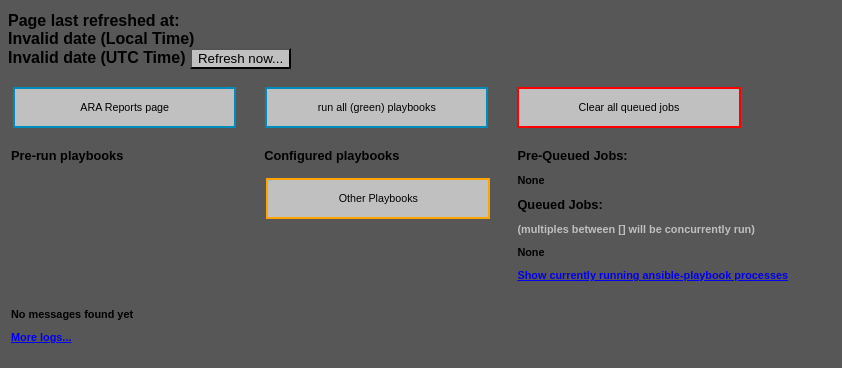
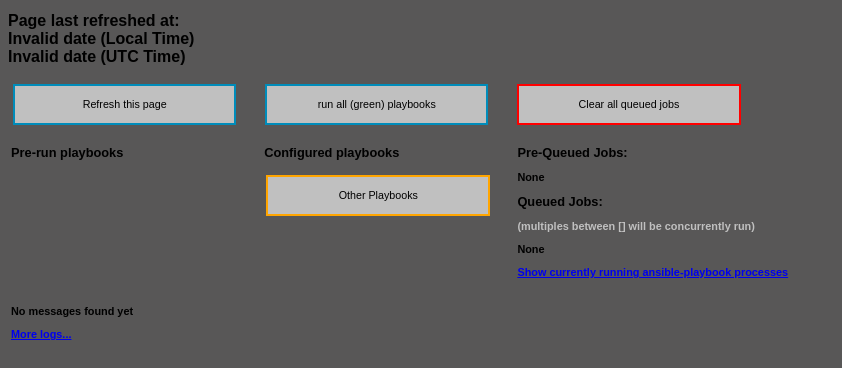
Before and after one commit to jefg60/anmad, a Python web app: template anmad/interface/templates/main.html in a window 1280 px wide. Shown: the part 56-424 px from the top of the page, without its empty margins (0-842 px from the left). Run offline with Jinja, Linux system fonts and the light colour scheme; the template is opened without the code that fills it, so the values that code supplies are empty; some libraries are stand-ins or nearby versions.

Commit message:
moved reload button to where previous ara button was

```diff
--- a/anmad/interface/templates/main.html
+++ b/anmad/interface/templates/main.html
@@ -14,11 +14,17 @@
   </h1>
   {% include 'refreshtime.html' %}
 
+  <script>
+    function ReloadFunc() {
+      location.reload(true);
+    }
+  </script>
+
   <table style="width:60%">
     <tr>
       <td valign="top", width=20%, text-align="center">
-	<button class="button bluebutton" onclick="window.open('/ara','_blank')"/>
-	ARA Reports page
+	<button class="button bluebutton" onclick="ReloadFunc()"/>
+	Refresh this page
 	</button>
       </td>
       <td valign="top", width=20%, text-align="center">
--- a/anmad/interface/templates/refreshtime.html
+++ b/anmad/interface/templates/refreshtime.html
@@ -9,10 +9,4 @@ Page last refreshed at:<br />
   document.write(moment("{{ time }}").format('ddd YYYY-MM-D HH:mm:ss'));
 </script>
 (UTC Time)
-<button onclick="ReloadFunc()" class="simplebutton">Refresh now...</button>
 </h1>
-<script>
-function ReloadFunc() {
-  location.reload();
-}
-</script>
```
